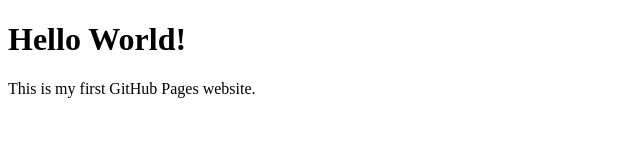
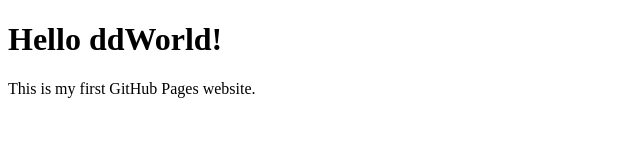
Before and after one commit to hshahraz/Integrativeneurowellness, a plain HTML site: page index.html in a window 1280 px wide. Shown: the whole page, without its empty margins (0-640 px from the left). Drawn offline with Linux system fonts and the light colour scheme.

Commit message:
Update index.html

```diff
--- a/index.html
+++ b/index.html
@@ -4,7 +4,7 @@
     <title>Welcome to My Website</title>
   </head>
   <body>
-    <h1>Hello World!</h1>
+    <h1>Hello ddWorld!</h1>
     <p>This is my first GitHub Pages website.</p>
   </body>
 </html>
```
